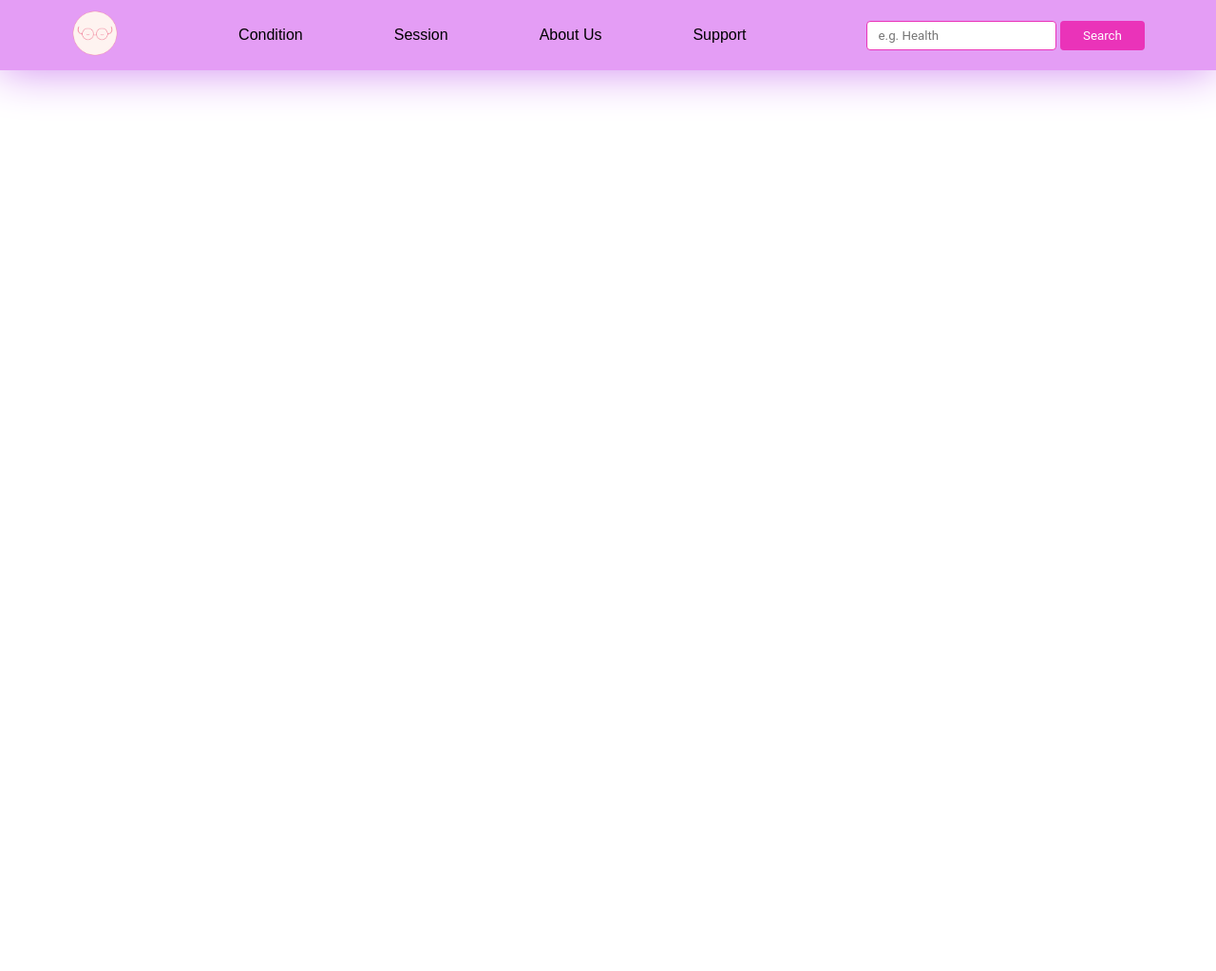
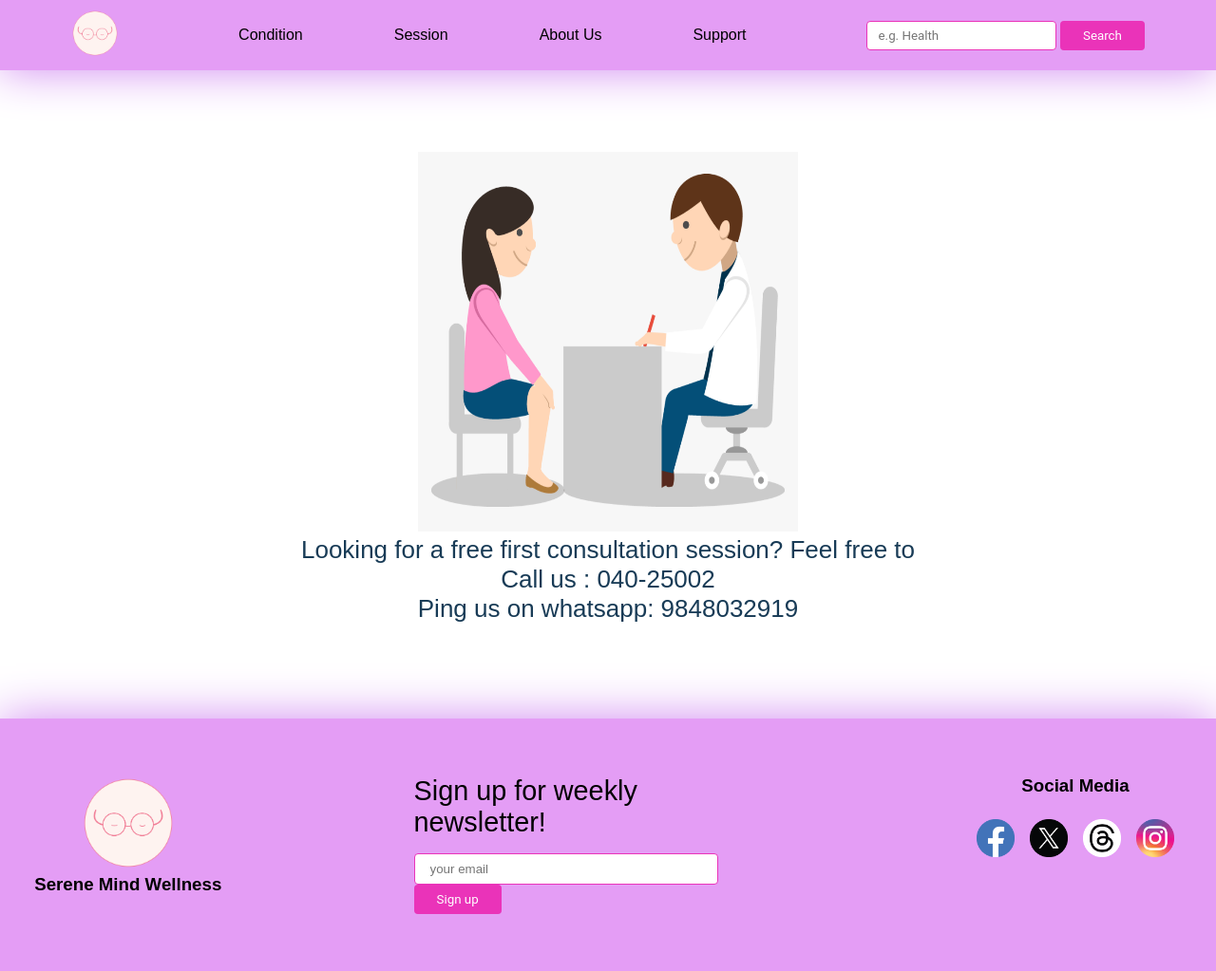
Before and after one commit to gagana-kh/cinnamon-roll-codefury, a plain HTML site: page support.html in a window 1280 px wide. Shown: the whole page at 95% size. Before the commit the page ends 800 px from the top, so only its background shows below. Drawn offline with Linux system fonts and the light colour scheme; a web font is replaced by a local one.

Commit message:
code updated

```diff
--- a/style.css
+++ b/style.css
@@ -242,6 +242,18 @@ nav{
     justify-content: center;
     font-size: 32px;
 }
+.main-supp{
+    padding-top: 10rem;
+    display: flex;
+    flex-direction: column;
+    align-items: center;
+    justify-content: center;
+}
+
+.sup-cont{
+    text-align: center;
+    font-size: 26px;
+}
 .abt-m{
     background-color: rgb(156, 217, 246);
 }
--- a/support.html
+++ b/support.html
@@ -37,5 +37,43 @@
           </div>
         </div>
     </nav>
+    <div class="main-supp">
+        <div class="sup-image"><img src="support.png" id="su-i" width="400px" height="400px" alt=""></div>
+        <div class="sup-cont">Looking for a free first consultation session?
+            Feel free to<br>
+            Call us : 040-25002<br>
+            Ping us on whatsapp: 9848032919</div>
+    </div>
+    <div class="footer">
+        <div class="footer-container">
+          <div class="footer-row">
+            <div class="first">
+                <a href="" class="logo">
+                    <img src="SMW LOGO 1-01.png" alt="" width="100px" height="100px" />
+                </a>
+              <h3>Serene Mind Wellness</h3>
+            </div>
+            <div id="email-cont" class="email-lid">
+                <p class="email-para">Sign up for weekly newsletter!</p>
+                <input type="text" id="email-bar" placeholder="your email">
+                <button class="email-btn">Sign up</button>
+            </div>
+
+
+            <div class="third">
+              <h3>Social Media</h3>
+              <ul class="social-logo">
+              <li><a href="https://www.facebook.com/serene.mind.wellness?mibextid=2JQ9oc"><img src="facebook-01.png" width="40px" height="40px" class ="logo_header" alt="My Logo"></a></li>
+              <li><a href="https://twitter.com/MindSerene86332?t=jAbCOa-XwPdeNSOzy5OEJA&s=08"><img src="twitter-01.png" width="40px" height="40px" class ="logo_header" alt="My Logo"></a></li>
+              <li><a href="https://www.threads.net/@serene.mind.wellness"><img src="threads-01.png" width="40px" height="40px" class ="logo_header" alt="My Logo"></a></li>
+              <li><a href="https://instagram.com/serene.mind.wellness?igshid=NzZlODBkYWE4Ng=="><img src="instagram-01.png" width="40px" height="40px" class ="logo_header" alt="My Logo"></a></li>
+            </ul>
+
+            </div>
+          </div>
+        </div>
+
+      </div>
+      </div>
 </body>
 </html>
```
Also changed, not shown: about.html (+3 -2 lines), anger.html (+4 -3 lines), anxiety.html (+31 -0 lines), index.html (+1 -1 lines), info-over.html (+2 -2 lines), onlineharass.html (+2 -2 lines), resp.html (+6 -4 lines), session.html (+2 -2 lines), socialp.html (+3 -2 lines), support.png (added).
